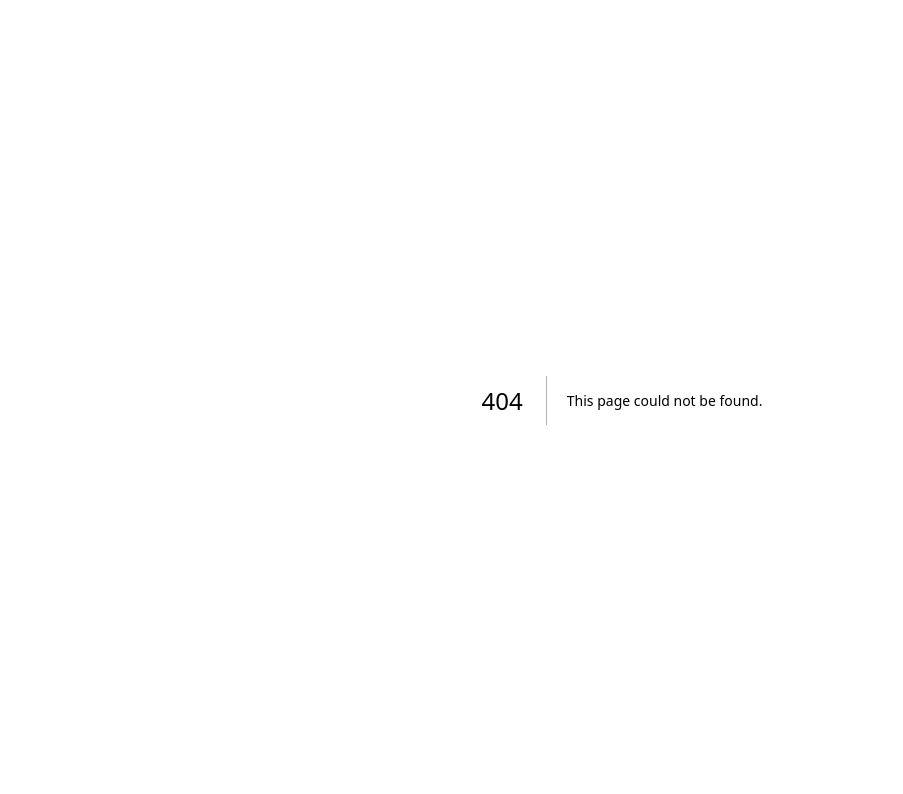
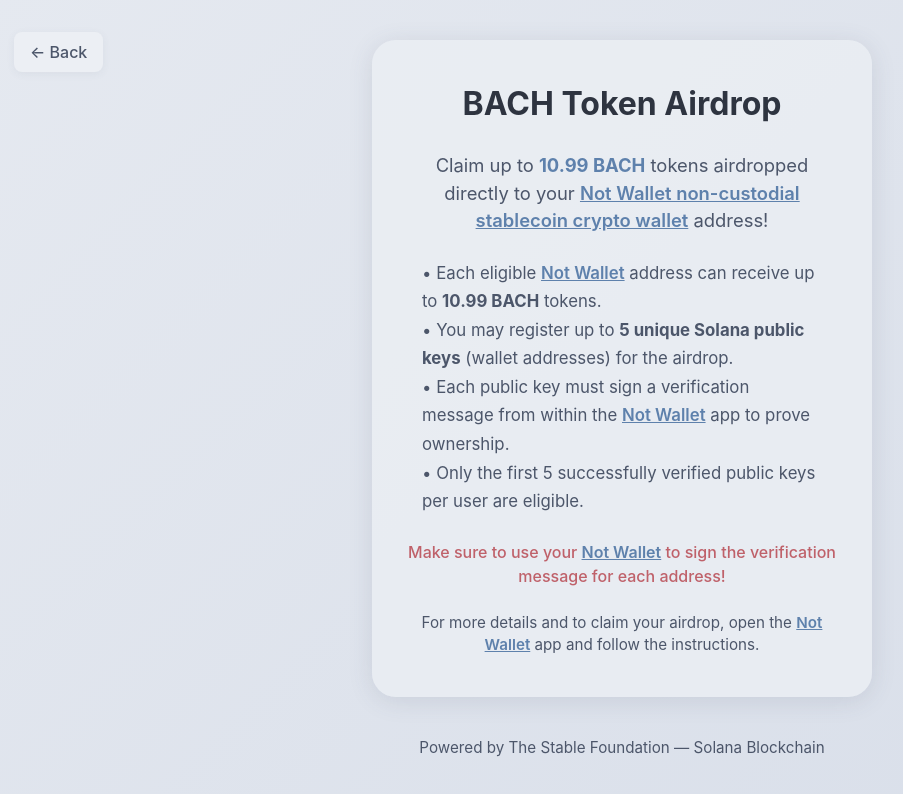
Before and after one commit to TheStableFoundation/bach-money, a Next.js app: page /airdrop in a window 1280 px wide. Before the commit this address had no page. Shown: the top 794 px of the page, without its empty margins (18-921 px from the left). Built offline with nearby package versions, Linux system fonts and the light colour scheme.

Commit message:
add airdrop banner promotion

```diff
--- /dev/null
+++ b/app/airdrop/page.tsx
@@ -0,0 +1,130 @@
+"use client";
+import Head from "next/head";
+import { useRouter } from "next/navigation";
+import React from "react";
+
+// Add SEO meta tags using next/head for client-side rendered page
+
+export default function AirdropPage() {
+  const router = useRouter();
+  return (
+    <>
+      <Head>
+        <title>BACH Token Airdrop | Not Wallet Non-custodial Stablecoin Crypto Wallet</title>
+        <meta
+          name="description"
+          content="Claim up to 10.99 BACH tokens airdropped to your Not Wallet non-custodial stablecoin crypto wallet address. Register up to 5 Solana public keys and verify ownership via Not Wallet."
+        />
+        <meta
+          name="keywords"
+          content="BACH token, airdrop, Not Wallet, Solana, stablecoin, crypto wallet, non-custodial, claim, verification, public key, The Stable Foundation"
+        />
+        <link rel="canonical" href="https://bach.money/airdrop" />
+        <meta property="og:title" content="BACH Token Airdrop | Not Wallet Non-custodial Stablecoin Crypto Wallet" />
+        <meta property="og:description" content="Claim up to 10.99 BACH tokens airdropped to your Not Wallet non-custodial stablecoin crypto wallet address. Register up to 5 Solana public keys and verify ownership via Not Wallet." />
+        <meta property="og:url" content="https://bach.money/airdrop" />
+        <meta property="og:type" content="website" />
+        <meta property="og:image" content="https://station.jup.ag/assets/images/full-routing-banner-98ca8b117cc86aa7d4fadf45b56d5a7c.png" />
+        <meta name="twitter:card" content="summary_large_image" />
+        <meta name="twitter:title" content="BACH Token Airdrop | Not Wallet Non-custodial Stablecoin Crypto Wallet" />
+        <meta name="twitter:description" content="Claim up to 10.99 BACH tokens airdropped to your Not Wallet non-custodial stablecoin crypto wallet address. Register up to 5 Solana public keys and verify ownership via Not Wallet." />
+        <meta name="twitter:image" content="https://station.jup.ag/assets/images/full-routing-banner-98ca8b117cc86aa7d4fadf45b56d5a7c.png" />
+      </Head>
+      <main
+        style={{
+          minHeight: "100vh",
+          background: "linear-gradient(135deg, #e5e9f0 0%, #d8dee9 100%)",
+          display: "flex",
+          flexDirection: "column",
+          alignItems: "center",
+          justifyContent: "center",
+          fontFamily: "'Inter', 'Helvetica Neue', Arial, sans-serif",
+          color: "#2e3440",
+          padding: "2rem",
+        }}
+      >
+        <button
+          onClick={() => router.push("/")}
+          style={{
+            position: "absolute",
+            left: 32,
+            top: 32,
+            background: "#eceff4",
+            color: "#4c566a",
+            border: "none",
+            borderRadius: "0.5rem",
+            padding: "0.5rem 1rem",
+            fontWeight: 500,
+            cursor: "pointer",
+            boxShadow: "0 2px 8px 0 #4c566a11",
+            transition: "background 0.2s",
+            zIndex: 10,
+          }}
+        >
+          ← Back
+        </button>
+        <div
+          style={{
+            background: "#eceff4cc",
+            borderRadius: "1.5rem",
+            boxShadow: "0 4px 24px 0 #4c566a22",
+            padding: "2.5rem 2rem",
+            maxWidth: 500,
+            width: "100%",
+            textAlign: "center",
+          }}
+        >
+          <h1 style={{ fontSize: "2rem", fontWeight: 700, marginBottom: "1.5rem" }}>
+            BACH Token Airdrop
+          </h1>
+          <p style={{ fontSize: "1.15rem", color: "#4c566a", marginBottom: "1.5rem" }}>
+            Claim up to <span style={{ fontWeight: 700, color: "#5e81ac" }}>10.99 BACH</span> tokens airdropped directly to your{" "}
+            <a href="/wallet" style={{ color: "#5e81ac", textDecoration: "underline", fontWeight: 600 }}>
+              Not Wallet non-custodial stablecoin crypto wallet
+            </a>{" "}
+            address!
+          </p>
+          <ul style={{ textAlign: "left", margin: "0 auto 1.5rem auto", maxWidth: 400, color: "#4c566a", fontSize: "1.05rem", lineHeight: 1.7 }}>
+            <li>
+              • Each eligible{" "}
+              <a href="/wallet" style={{ color: "#5e81ac", textDecoration: "underline", fontWeight: 600 }}>
+                Not Wallet
+              </a>{" "}
+              address can receive up to <b>10.99 BACH</b> tokens.
+            </li>
+            <li>
+              • You may register up to <b>5 unique Solana public keys</b> (wallet addresses) for the airdrop.
+            </li>
+            <li>
+              • Each public key must sign a verification message from within the{" "}
+              <a href="/wallet" style={{ color: "#5e81ac", textDecoration: "underline", fontWeight: 600 }}>
+                Not Wallet
+              </a>{" "}
+              app to prove ownership.
+            </li>
+            <li>
+              • Only the first 5 successfully verified public keys per user are eligible.
+            </li>
+          </ul>
+          <p style={{ color: "#bf616a", fontWeight: 500, marginBottom: "1.5rem" }}>
+            Make sure to use your{" "}
+            <a href="/wallet" style={{ color: "#5e81ac", textDecoration: "underline", fontWeight: 600 }}>
+              Not Wallet
+            </a>{" "}
+            to sign the verification message for each address!
+          </p>
+          <p style={{ fontSize: "0.95rem", color: "#4c566a" }}>
+            For more details and to claim your airdrop, open the{" "}
+            <a href="/wallet" style={{ color: "#5e81ac", textDecoration: "underline", fontWeight: 600 }}>
+              Not Wallet
+            </a>{" "}
+            app and follow the instructions.
+          </p>
+        </div>
+        <footer style={{ marginTop: "2.5rem", color: "#4c566a", fontSize: "0.95rem", padding: "0 1rem" }}>
+          Powered by The Stable Foundation &mdash; Solana Blockchain
+        </footer>
+      </main>
+    </>
+  );
+}
--- a/app/page.tsx
+++ b/app/page.tsx
@@ -27,6 +27,16 @@
 export default function Web() {
   return (
     <>
+      <section className="bg-yellow-100 border-b-2 border-yellow-300 dark:bg-yellow-900">
+        <div className="mx-auto flex max-w-screen-xl items-center justify-center px-4 py-4 text-center">
+          <Link
+            href="/airdrop"
+            className="inline-block rounded-lg bg-yellow-300 px-5 py-2 font-semibold text-yellow-900 shadow hover:bg-yellow-400 transition"
+          >
+            🎉 BACH Token Airdrop: Claim up to 10.99 BACH to your NotWallet! &rarr;
+          </Link>
+        </div>
+      </section>
       <section className="bg-white dark:bg-gray-900">
         <div className="mx-auto grid max-w-(--breakpoint-xl) px-4 py-8 text-center lg:py-16">
           <div className="mx-auto place-self-center">
--- a/package.json
+++ b/package.json
@@ -3,7 +3,7 @@
   "version": "0.0.0",
   "private": true,
   "scripts": {
-    "dev": "cross-env FORCE_COLOR=1 next dev --turbo",
+    "dev": "cross-env FORCE_COLOR=1 next dev --turbo -p 2464",
     "build": "next build",
     "start-bachmoney": "next start -p 3013",
     "lint": "next lint",
```
Also changed, not shown: 1 other file (tests, documents, lock files or other folders).
